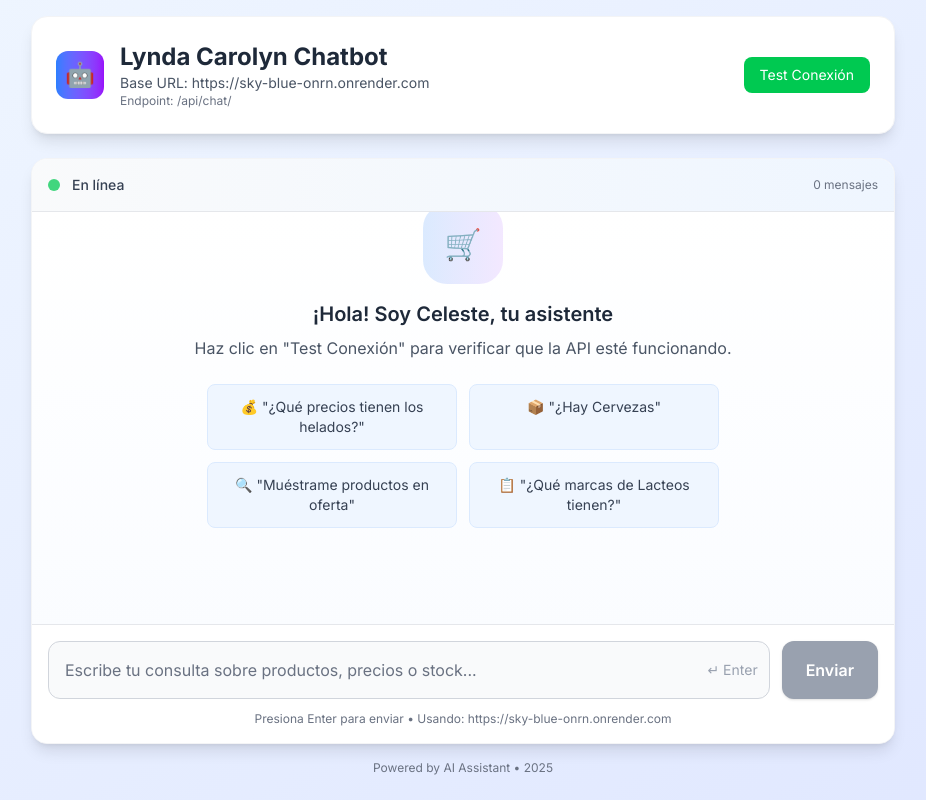
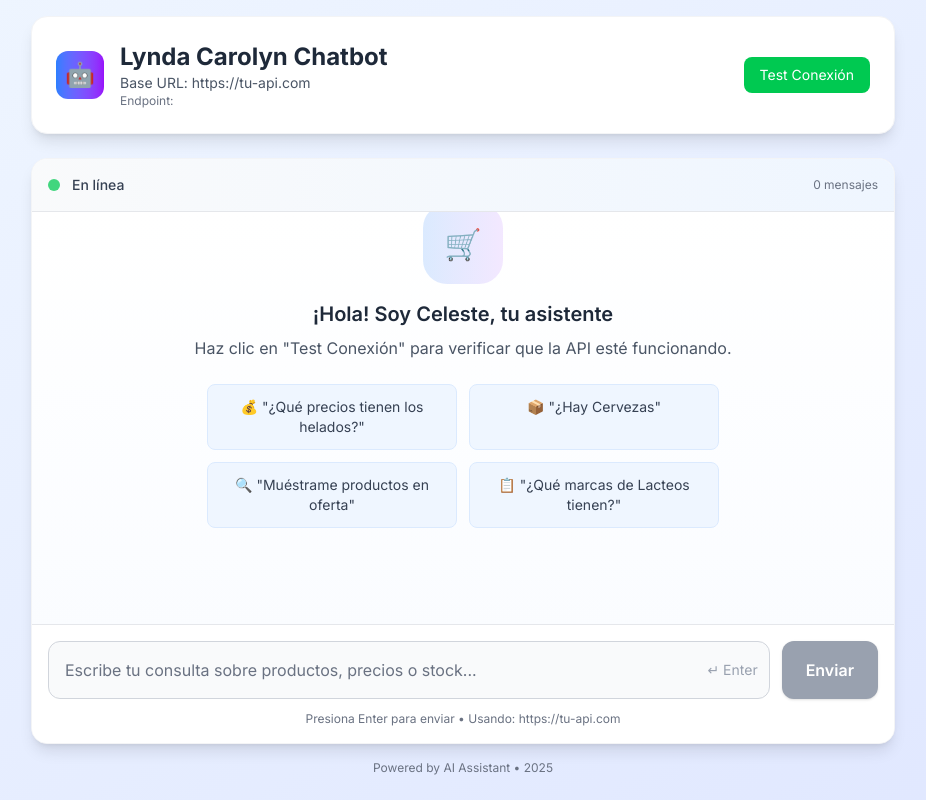
Before and after one commit to danitzn/sb_frontend, a Next.js app: page / in a window 1280 px wide. Shown: the whole page, without its empty margins (177-1103 px from the left). Built offline with nearby package versions, Linux system fonts and the light colour scheme.

Commit message:
cambios .env

```diff
--- a/app/page.tsx
+++ b/app/page.tsx
@@ -16,9 +16,9 @@ interface ChatResponse {
 
 // URL base y path separados para mejor mantenimiento
 const API_BASE_URL = process.env.API_BASE_URL ?? '';
+const API_CHAT_PATH =process.env.API_CHAT_PATH;
 // Para mostrar al usuario la URL real aunque usemos proxy interno
-const DISPLAY_API_URL = 'https://sky-blue-onrn.onrender.com';
-const API_CHAT_PATH = '/api/chat/';
+const DISPLAY_API_URL = 'https://tu-api.com';
 const CHAT_API_URL = `${API_BASE_URL}${API_CHAT_PATH}`;
 
 export default function ChatPage() {
--- a/app/test/page.tsx
+++ b/app/test/page.tsx
@@ -12,9 +12,10 @@ interface TestResult {
 
 export default function CORSTestPage() {
   const API_BASE_URL = process.env.API_BASE_URL ?? '';
+  const API_CHAT_PATH = process.env.API_CHAT_PATH;
   const [results, setResults] = useState<TestResult[]>([]);
   const [isTesting, setIsTesting] = useState(false);
-  const [customUrl, setCustomUrl] = useState(`${API_BASE_URL}/api/chat/`);
+  const [customUrl, setCustomUrl] = useState(`${API_BASE_URL}${API_CHAT_PATH}`);
 
   const addResult = (result: TestResult) => {
     setResults(prev => [...prev, result]);
```
Also changed, not shown: 1 other file (tests, documents, lock files or other folders).
